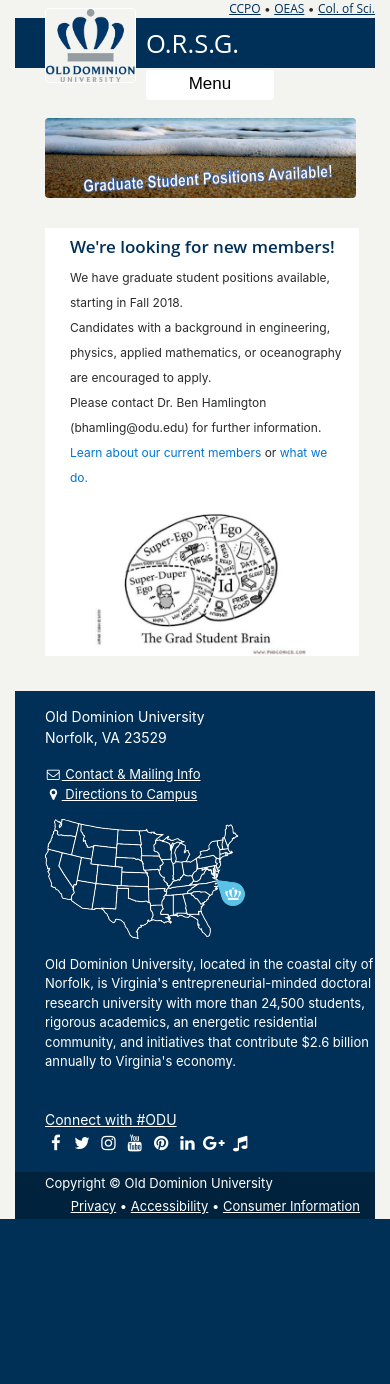
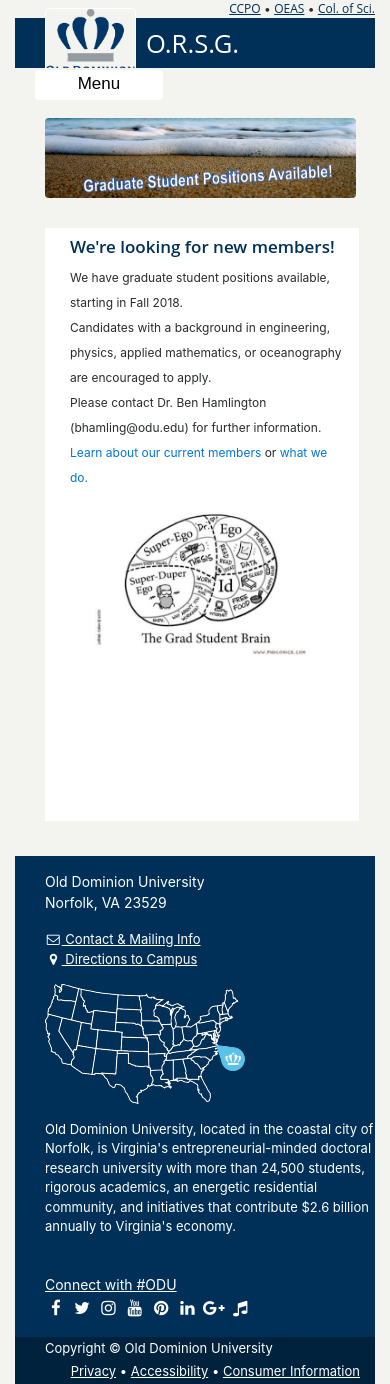
Before and after one commit to DjangoAcademy/lab_website, a Django app: page /join in a window 390 px wide. Before the commit the page ends 1219 px from the top, so only its background shows below. Run offline with Django 3.2, Linux system fonts and the light colour scheme; some libraries are stand-ins or nearby versions.

Commit message:
Margin to comic to force footer down

```diff
--- a/static/css/bb-bhlab.css
+++ b/static/css/bb-bhlab.css
@@ -12,6 +12,8 @@ body {
 @media (max-width: 991px){
   .container {
     width:100%;
+    display:flex;
+    flex-direction:column;
    }
   }
 
@@ -380,6 +382,7 @@ h5.affiliate-panel{
  }
  #grad-comic {
   height:200px;
+  margin-bottom:165px;
  }
 
 /* smaller font size for publications on small screens */
--- a/templates/Join/join.html
+++ b/templates/Join/join.html
@@ -2,7 +2,7 @@
 {% load static %}
 {% block content %}
 
-<div class="container">
+<div class="container" >
   <div class="row-fluid" id="grad-row">
     <div class="col">
     <img class="img rounded" id="grad-pos-img" src="{% static "images/grad-positions-crop.png" %}">
@@ -17,7 +17,7 @@
        <a href="{% url "People" %}">Learn about our current members</a> or <a href="{% url "Research" %}">what we do.</a>
       </p>
     </div><!-- End Join Us Text -->
-    <div class="col-md-5 col-lg-5 " style="background-color:#fff;" >
+    <div class="col-md-5 col-lg-5 " style="background-color:#fff;">
       <img class="img rounded hidden-sm-down" id="grad-comic" src="{% static "images/grad_comic.jpg" %}">
       <img class="img rounded mx-auto d-block hidden-md-up" id="grad-comic" src="{% static "images/grad_comic.jpg" %}">
     </div><!-- End Image Cols -->
--- a/templates/_footer.html
+++ b/templates/_footer.html
@@ -1,8 +1,8 @@
 {% load static %}
-<div style="background-color: #003057">
-  <div class="container lab-footer"  id="university-footer">
+<div style="background-color: #003057" style="justify-content: space-between;flex: 1">
+  <div class="container lab-footer" id="university-footer">
     <div class="row">
-      <section class="col-md-3" id="address">
+      <section class="col-md-3 " id="address">
         <p>Old Dominion University<br />
         Norfolk, VA 23529</p>
         <div>
@@ -49,8 +49,8 @@
   </div><!-- End Container -->
 </div><!-- End Background Color -->
 
-<div style="background-color: #00223d">
-  <div class="container-fluid lab-footer">
+<div style="background-color: #00223d;">
+  <div class="container-fluid lab-footer" style="bottom:0">
     <div class="row" id="copyright-footer">
       <section class="col-sm-5"style="text-align:left">
           <p> Copyright &copy; Old Dominion University</p>
```
Also changed, not shown: TODO.md (+1 -0 lines).
